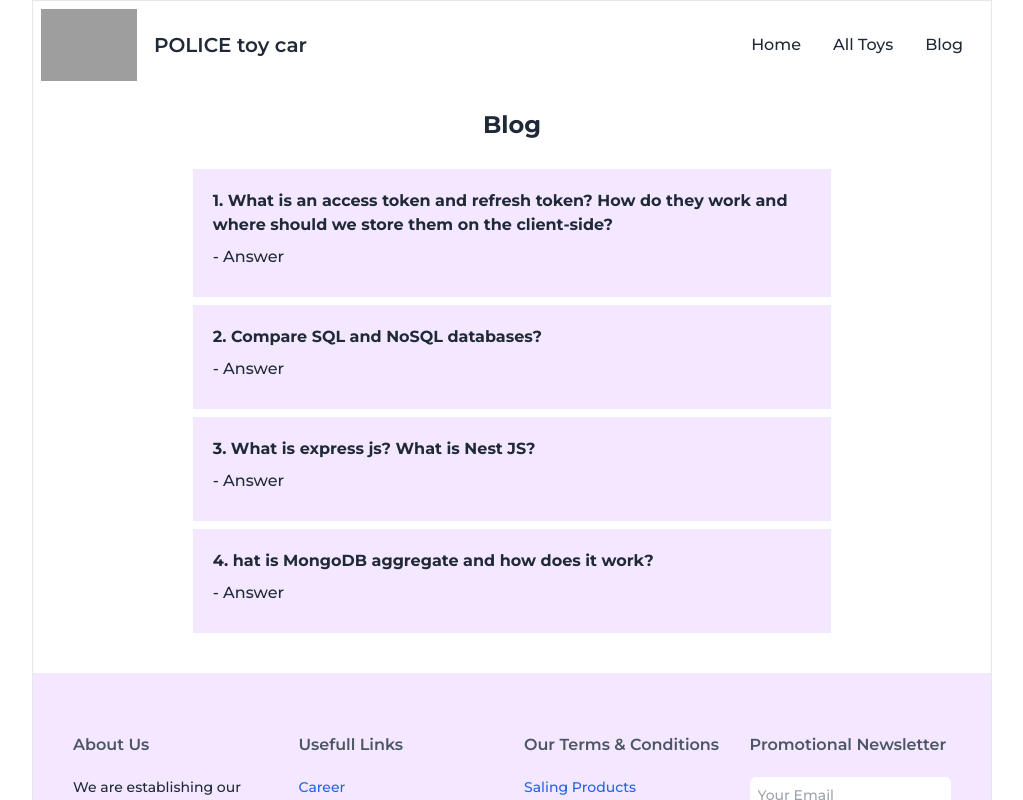
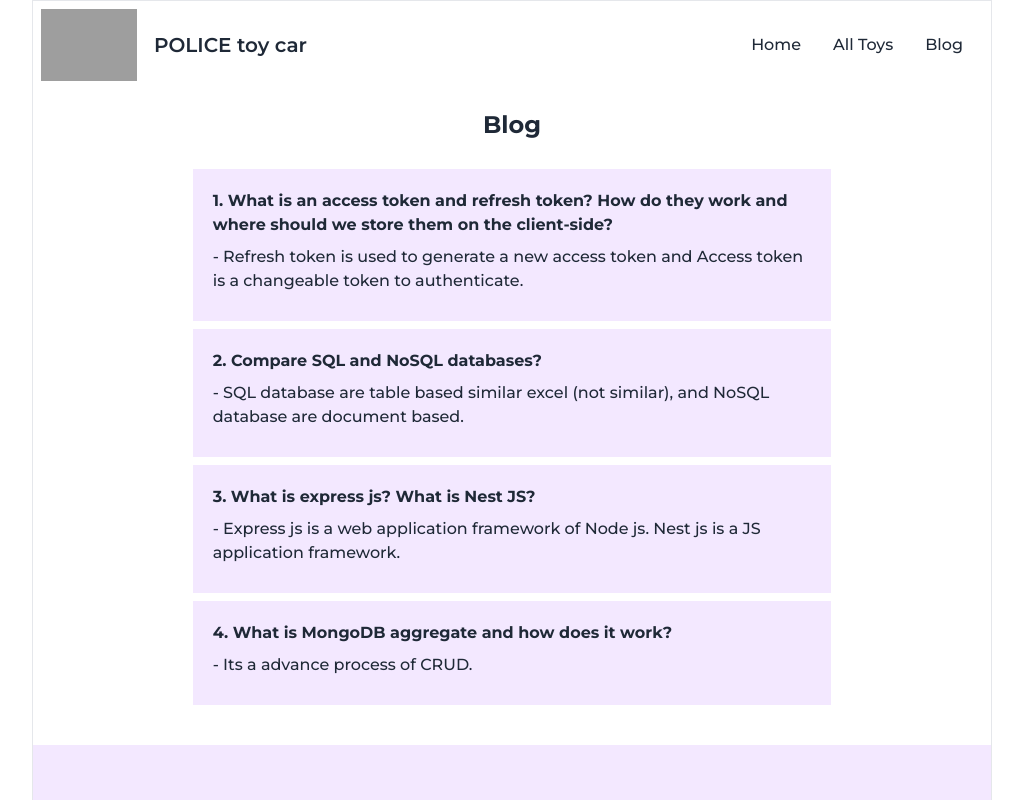
Before and after one commit to methubd/police-toy-car-client, a React (Vite) app: page /blog in a window 1280 px wide. Shown: the top 800 px of the page, without its empty margins (128-1151 px from the left). Built offline with nearby package versions, Linux system fonts and the light colour scheme; no server answers; grey boxes are pictures that could not be loaded.

Commit message:
blog page updated

```diff
--- a/package.json
+++ b/package.json
@@ -14,6 +14,7 @@
     "@fortawesome/free-solid-svg-icons": "^6.4.0",
     "@fortawesome/react-fontawesome": "^0.2.0",
     "@heroicons/react": "^2.0.18",
+    "@material-tailwind/react": "^2.0.1",
     "aos": "^2.3.4",
     "daisyui": "^2.51.6",
     "firebase": "^9.22.0",
--- a/src/Pages/Shared/Blog/Blog.jsx
+++ b/src/Pages/Shared/Blog/Blog.jsx
@@ -9,22 +9,22 @@ const Blog = () => {
 
             <div className='bg-purple-100 md:w-2/3 mx-auto p-5 my-2'>
                 <h1 className='font-bold'>1. What is an access token and refresh token? How do they work and where should we store them on the client-side?</h1>
-                <h1 className='py-2'>- Answer</h1>
+                <h1 className='py-2'>- Refresh token is used to generate a new access token and Access token is a changeable token to authenticate.</h1>
             </div>
 
             <div className='bg-purple-100 md:w-2/3 mx-auto p-5 my-2'>
                 <h1 className='font-bold'>2. Compare SQL and NoSQL databases?</h1>
-                <h1 className='py-2'>- Answer</h1>
+                <h1 className='py-2'>- SQL database are table based similar excel (not similar), and NoSQL database are document based.</h1>
             </div>
 
             <div className='bg-purple-100 md:w-2/3 mx-auto p-5 my-2'>
                 <h1 className='font-bold'>3. What is express js? What is Nest JS?</h1>
-                <h1 className='py-2'>- Answer</h1>
+                <h1 className='py-2'>- Express js is a web application framework of Node js. Nest js is a JS application framework.</h1>
             </div>
 
             <div className='bg-purple-100 md:w-2/3 mx-auto p-5 my-2'>
-                <h1 className='font-bold'>4. hat is MongoDB aggregate and how does it work?</h1>
-                <h1 className='py-2'>- Answer</h1>
+                <h1 className='font-bold'>4. What is MongoDB aggregate and how does it work?</h1>
+                <h1 className='py-2'>- Its a advance process of CRUD. </h1>
             </div>
         </div>
     );
--- a/src/Pages/Shared/Navbar/Navbar.jsx
+++ b/src/Pages/Shared/Navbar/Navbar.jsx
@@ -1,4 +1,5 @@
 import React, { useContext } from 'react';
+import { Tooltip } from "@material-tailwind/react";
 import { Link, useNavigate } from 'react-router-dom';
 import { AuthContext } from '../../../Providers/AuthProvider';
 import Swal from 'sweetalert2';
@@ -75,9 +76,24 @@ const Navbar = () => {
                     {user &&
                         <div className="dropdown dropdown-end">
                         <label tabIndex={0} className="btn btn-ghost btn-circle avatar">
+
+                            {/* TODO: text not showing */}
+
+                            <Tooltip
+                                content="Hello"
+                                animate={{
+                                    mount: { scale: 1, y: 0 },
+                                    unmount: { scale: 0, y: 25 },
+                                }}
+                                >
+
                             <div className="w-10 rounded-full">
-                            <img src={user?.photoURL} />
+                                <img src={user?.photoURL} />
                             </div>
+                            </Tooltip>
+
+                            {/* TODO: text not showing */}
+
                         </label>
                         <ul tabIndex={0} className="mt-3 p-2 shadow menu menu-compact dropdown-content bg-base-100 rounded-box w-52">
                             <li><a>Settings</a></li>
```
Also changed, not shown: 1 other file (tests, documents, lock files or other folders).
